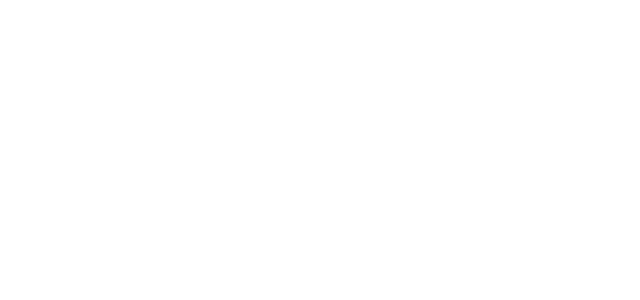
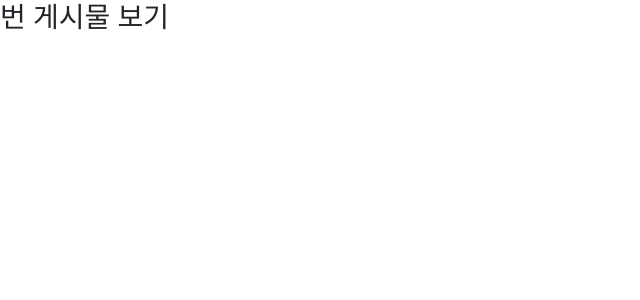
Before and after one commit to sebaek/react-20250630, a React (Vite) app: page /board/detail in a window 1280 px wide. Before the commit this address had no page. Shown: the top 300 px of the page, without its empty margins (0-640 px from the left). Built offline with nearby package versions, Linux system fonts and the light colour scheme.

Commit message:
url search params

```diff
--- /dev/null
+++ b/src/App46.jsx
@@ -0,0 +1,40 @@
+import React from "react";
+import { BrowserRouter, Route, Routes, useSearchParams } from "react-router";
+
+// /board/detail?id=3 : <h3>3번 게시물</h3>
+// /board/detail?id=13 : <h3>3번 게시물</h3>
+// /board/detail?id=33 : <h3>33번 게시물</h3>
+
+// 연습 :
+// /member/detail?id=son : <h3>son 회원 정보 보기 </h3>
+// /member/detail?id=park : <h3>park 회원 정보 보기 </h3>
+// /member/detail?id=cha : <h3>cha 회원 정보 보기 </h3>
+
+function Child1() {
+  // useSearchParams hook : query string(request param) 정보 얻기
+  // URLSearchParams와 set 메소드를 배열로 리턴
+  const [params] = useSearchParams();
+
+  console.log(params);
+  console.log("id", params.get("id"));
+
+  return (
+    <div>
+      <h3>{params.get("id")} 번 게시물 보기</h3>
+    </div>
+  );
+}
+
+function App46(props) {
+  return (
+    <div>
+      <BrowserRouter>
+        <Routes>
+          <Route path="board/detail" element={<Child1 />} />
+        </Routes>
+      </BrowserRouter>
+    </div>
+  );
+}
+
+export default App46;
--- a/src/main.jsx
+++ b/src/main.jsx
@@ -1,10 +1,10 @@
 import { StrictMode } from "react";
 import { createRoot } from "react-dom/client";
 import "bootstrap/dist/css/bootstrap.min.css";
-import App45 from "./App45.jsx";
+import App46 from "./App46.jsx";
 
 createRoot(document.getElementById("root")).render(
   <StrictMode>
-    <App45 />
+    <App46 />
   </StrictMode>,
 );
```
